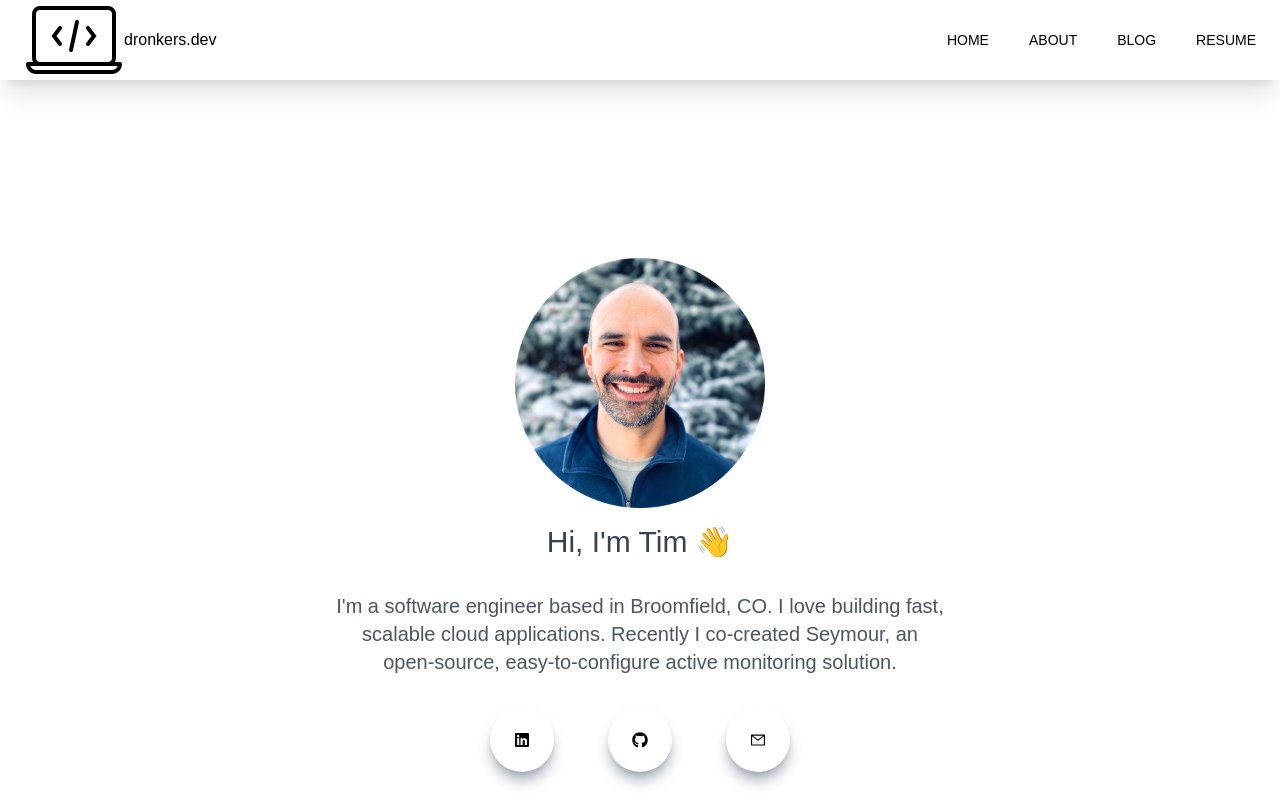
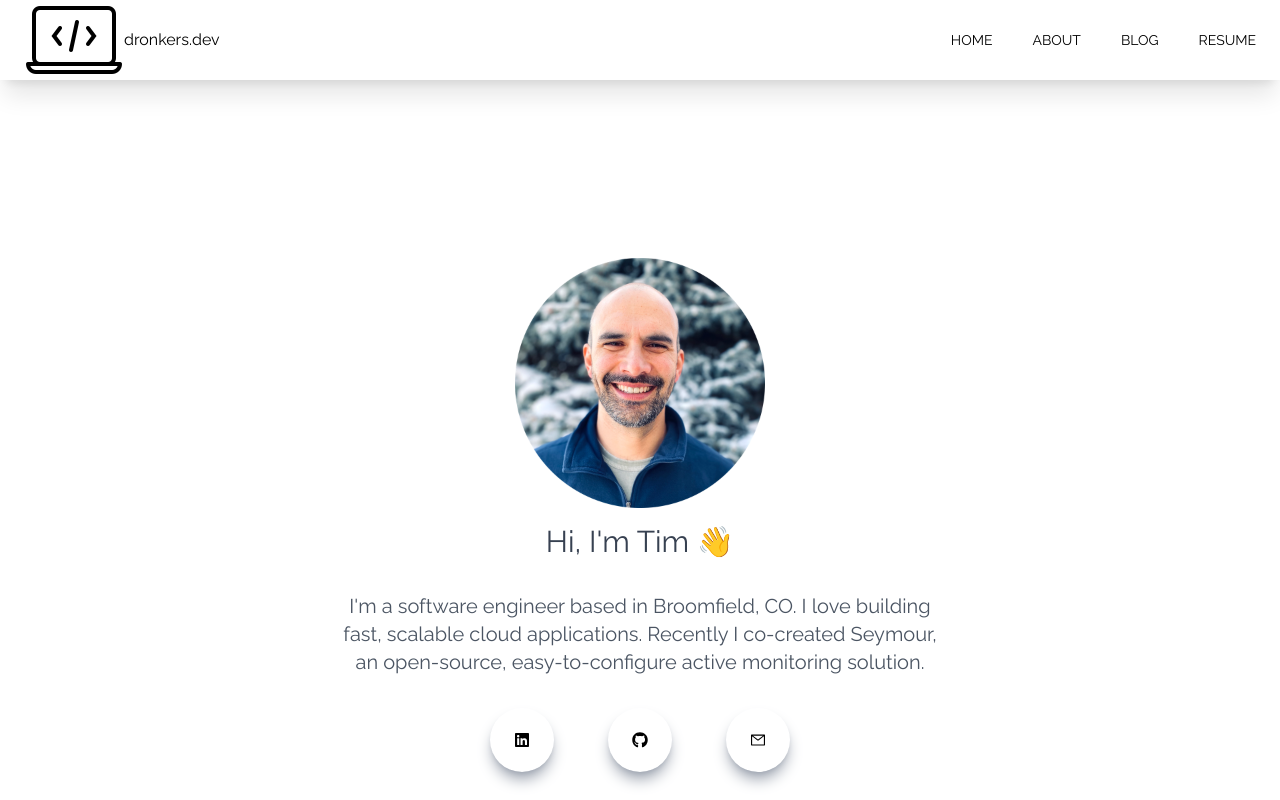
Before and after one commit to tdronkers04/portfolio-website, a Next.js app: page / in a window 1280 px wide. Built offline with nearby package versions, Linux system fonts and the light colour scheme.

Commit message:
updating font to raleway

```diff
--- a/styles/globals.css
+++ b/styles/globals.css
@@ -1,12 +1,12 @@
+@import url('https://fonts.googleapis.com/css2?family=Lexend:wght@300;400&family=Raleway&display=swap');
+
 @tailwind base;
 @tailwind components;
 @tailwind utilities;
 
-@import url('https://fonts.googleapis.com/css2?family=Lexend:wght@300&display=swap');
-
 html {
   scroll-behavior: smooth;
-  font-family: 'Lexend', sans-serif;
+  font-family: "Raleway", "sans-serif";
 }
 
 .image-container {
--- a/tailwind.config.js
+++ b/tailwind.config.js
@@ -5,7 +5,11 @@ module.exports = {
     './components/**/*.{js,ts,jsx,tsx}',
   ],
   theme: {
-    extend: {},
+    extend: {
+      fontFamily: {
+        Raleway: ['Raleway', 'sans-serif'],
+      },
+    },
   },
   plugins: [],
   important: true,
```
